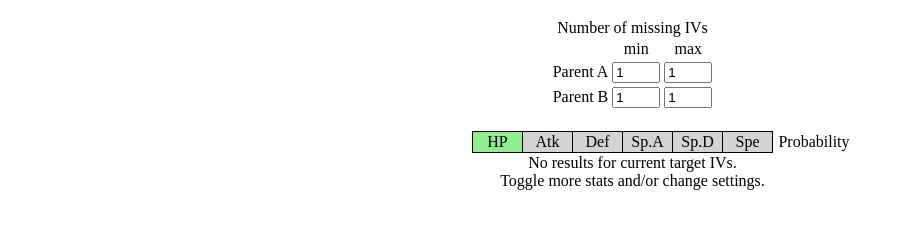
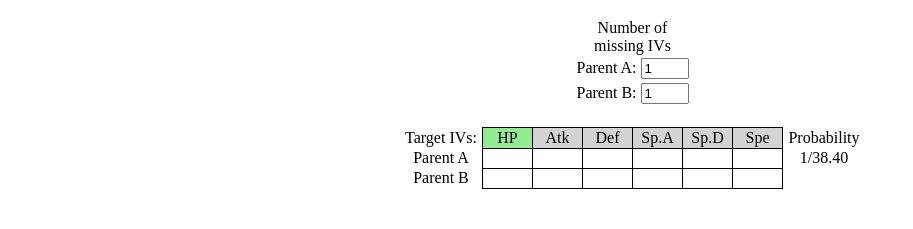
Before and after one commit to TimEvink/iv-breeding-emerald, a plain HTML site: page docs/index.html in a window 1280 px wide. Both pictures are taken after a click on the element "HP". Shown: the part 61-290 px from the top of the page, without its empty margins (0-913 px from the left). Drawn offline with Linux system fonts and the light colour scheme.

Commit message:
simplified buttons (no min-max range for #missing ivs) & bugfix for combinations: the edge case with k = 0 now correctly yields [] once

```diff
--- a/docs/index.html
+++ b/docs/index.html
@@ -12,26 +12,19 @@
     <caption>Number of missing IVs</caption>
     <tbody id="options-body">
       <tr>
-        <td></td>
-        <td style="text-align: center">min</td>
-        <td style="text-align: center">max</td>
+        <td>Parent A:</td>
+        <td><input type="number" data-prop="missingAIVs" min="0" max="5" step="1" value="1"></td>
       </tr>
       <tr>
-        <td>Parent A</td>
-        <td><input type="number" data-prop="minmissingAIVs" min="0" max="3" step="1" value="1"></td>
-        <td><input type="number" data-prop="maxmissingAIVs" min="0" max="3" step="1" value="1"></td>
-      </tr>
-      <tr>
-        <td>Parent B</td>
-        <td><input type="number" data-prop="minmissingBIVs" min="0" max="3" step="1" value="1"></td>
-        <td><input type="number" data-prop="maxmissingBIVs" min="0" max="3" step="1" value="1"></td>
+        <td>Parent B:</td>
+        <td><input type="number" data-prop="missingBIVs" min="0" max="5" step="1" value="1"></td>
       </tr>
     </tbody>
   </table>
   <table id="big-table">
     <thead>
       <tr id="target-ivs-header-row">
-        <td class="left-column"></td>
+        <td class="left-column">Target IVs:</td>
         <td data-stat="0" class="toggleable middle-column">HP</td>
         <td data-stat="1" class="toggleable middle-column">Atk</td>
         <td data-stat="2" class="toggleable middle-column">Def</td>
--- a/docs/main.js
+++ b/docs/main.js
@@ -4,10 +4,8 @@ import { probabilityData } from './probabilitycalcs.js';
 const state = {
     targetIVs: [],
     options: {
-        minmissingAIVs: 1,
-        maxmissingAIVs: 1,
-        minmissingBIVs: 1,
-        maxmissingBIVs: 1
+        missingAIVs: 1,
+        missingBIVs: 1
     }
 };
 const stats = ['HP', 'Atk', 'Def', 'SpA', 'SpD', 'Spe'];
@@ -75,7 +73,7 @@ document.getElementById('options-body').addEventListener('input', (event) => {
         //retrieve and sanitize value
         let value = Math.round(Number(event.target.value) || 0);
         value = Math.max(value, 0);
-        value = Math.min(value, 3);
+        value = Math.min(value, 6);
         event.target.value = value.toString();
         //update state
         state.options[event.target.dataset.prop] = value;
--- a/docs/probabilitycalcs.js
+++ b/docs/probabilitycalcs.js
@@ -59,19 +59,15 @@ function probability(parentAIVs, parentBIVs, targetIVs) {
 }
 function* configurationGenerator(targetIVs, options) {
     const n = targetIVs.length;
-    for (let i = n - options.maxmissingAIVs; i <= n - options.minmissingAIVs; i++) {
-        for (let j = n - options.maxmissingBIVs; j <= n - options.minmissingBIVs; j++) {
     const seen = new Set();
-            for (const P of combinations(targetIVs, i)) {
+    for (const P of combinations(targetIVs, n - options.missingAIVs)) {
         const Pstring = P.join('');
         seen.add(Pstring);
-                for (const Q of combinations(targetIVs, j)) {
+        for (const Q of combinations(targetIVs, n - options.missingBIVs)) {
             const Qstring = Q.join('');
             if (seen.has(Qstring) && (Pstring !== Qstring))
                 continue;
             yield [P, Q];
-                }
-            }
         }
     }
 }
--- a/docs/styles.css
+++ b/docs/styles.css
@@ -24,7 +24,7 @@ td.middle-column {
 }
 
 td.left-column {
-  width: 60px;
+  width: 80px;
   text-align: left;
 }
 
--- a/docs/utils.js
+++ b/docs/utils.js
@@ -9,6 +9,8 @@ export function gcd(a, b) {
 export function* combinations(iterable, k) {
     const items = [...iterable];
     const n = items.length;
+    if (k === 0)
+        yield [];
     if (k <= 0 || n < k)
         return;
     const indices = [...Array(k).keys()];
--- a/src/interfaces.ts
+++ b/src/interfaces.ts
@@ -1,6 +1,4 @@
 export interface ConfigurationOptions {
-    minmissingAIVs: number,
-    maxmissingAIVs: number,
-    minmissingBIVs: number,
-    maxmissingBIVs: number
+    missingAIVs: number,
+    missingBIVs: number
 };
--- a/src/utils.ts
+++ b/src/utils.ts
@@ -10,6 +10,7 @@ export function gcd(a: number, b: number): number {
 export function* combinations<T>(iterable: Iterable<T>, k: number): Generator<T[], void, unknown> {
     const items = [...iterable];
     const n = items.length;
+    if (k === 0) yield [];
     if (k <= 0 || n < k) return;
     const indices = [...Array(k).keys()];
     yield indices.map((i) => items[i]);
```
Also changed, not shown: src/main.ts (+3 -5 lines), src/probabilitycalcs.ts (+2 -6 lines). Lines whose indentation alone changed are shown as unchanged.
